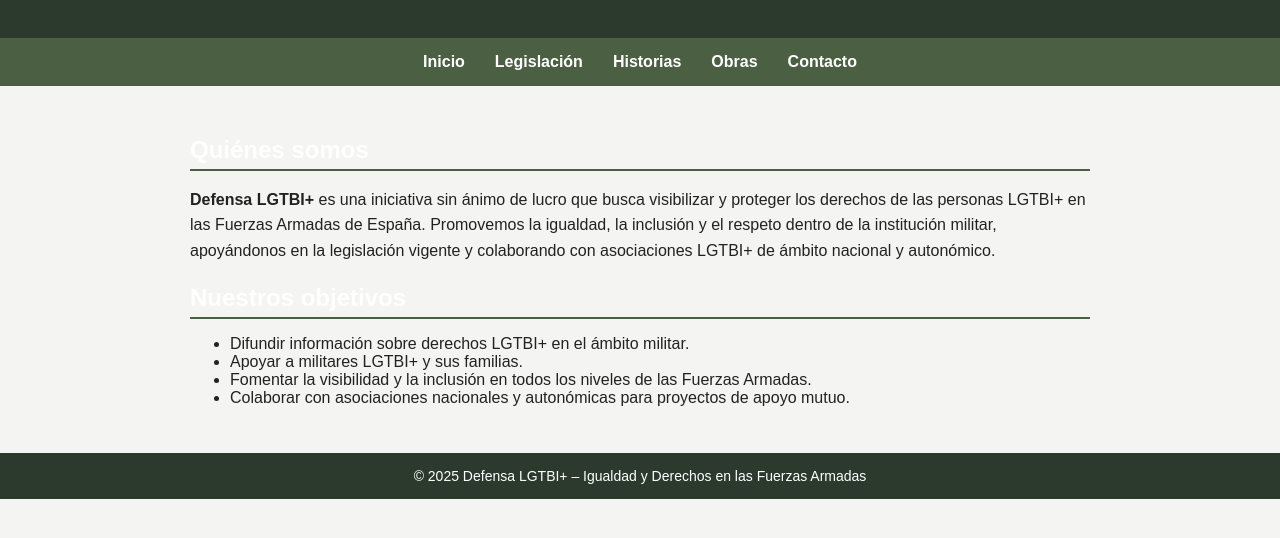
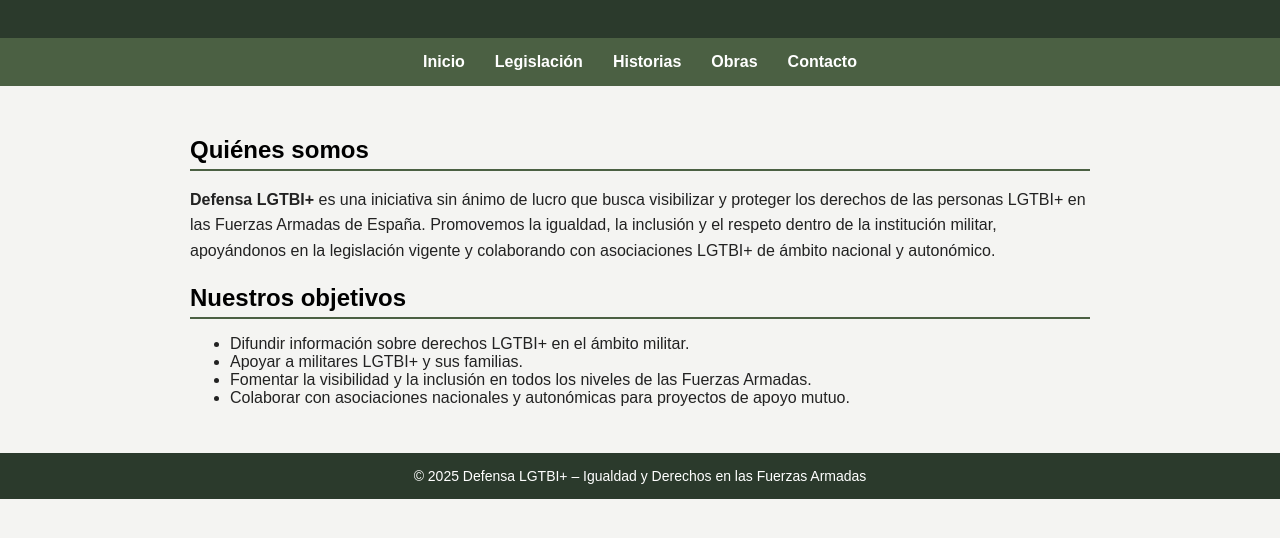
Before and after one commit to DefensaLGTBI/defensalgtbi-.github.io, a plain HTML site: page index.html in a window 1280 px wide. Shown: the part 192-730 px from the top of the page. Drawn offline with Linux system fonts and the light colour scheme.

Commit message:
Update index.html

```diff
--- a/index.html
+++ b/index.html
@@ -11,7 +11,7 @@
     nav a { color:white; text-decoration:none; font-weight:bold; margin:5px 15px; transition:color 0.3s; }
     nav a:hover { color:#d4af37; }
     section { padding:30px 15px; max-width:900px; margin:auto; }
-    h2 { color:white; border-bottom:2px solid #4b6043; padding-bottom:5px; margin-bottom:15px; }
+    h2 { color:black; border-bottom:2px solid #4b6043; padding-bottom:5px; margin-bottom:15px; }
     p { line-height:1.6; }
     footer { background-color:#2b3a2c; color:white; text-align:center; padding:15px; font-size:14px; }
     @media(max-width:600px){ nav { flex-direction:column; } nav a { margin:8px 0; } }
```
